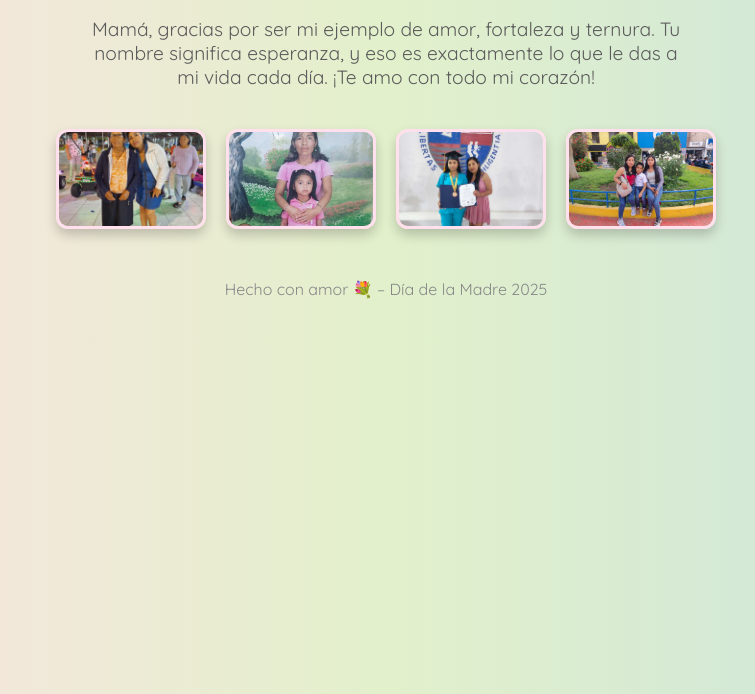
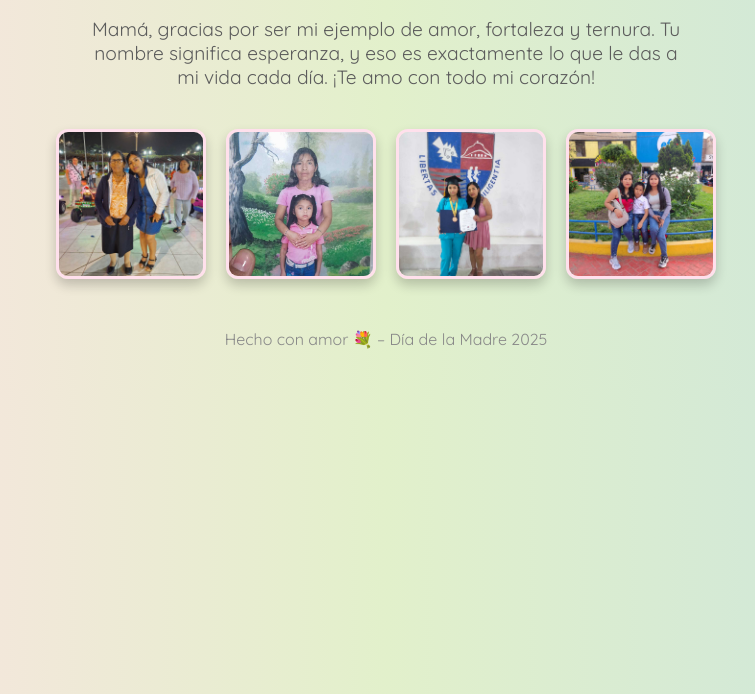
Before and after one commit to MiDulceBendicion/FelizDiaMam-.io, a plain HTML site: page index.html in a window 1280 px wide. Shown: the part 106-800 px from the top of the page, without its empty margins (254-1009 px from the left). Drawn offline with Linux system fonts and the light colour scheme.

Commit message:
Update index.html

```diff
--- a/index.html
+++ b/index.html
@@ -49,7 +49,7 @@
 
    .galeria img {
   width: 150px;
-  height: 100px; /* Fijo para mantener proporción */
+  height: 150px; /* Fijo para mantener proporción */
   object-fit: cover; /* Recorta sin deformar */
   border-radius: 12px;
   border: 3px solid #ffe0ec;
```
